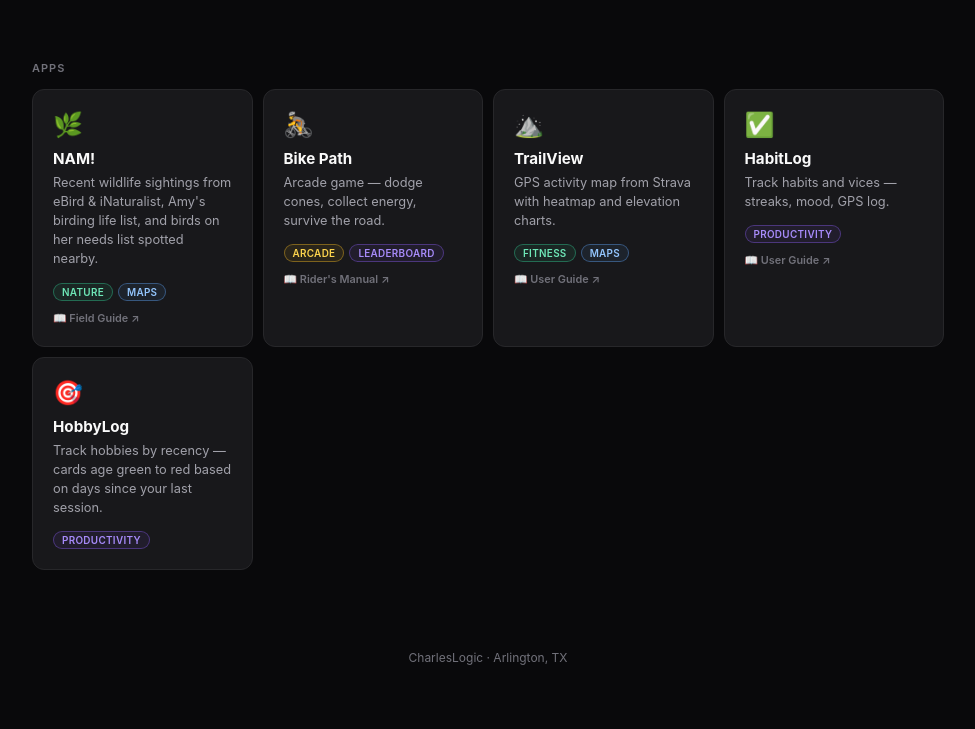
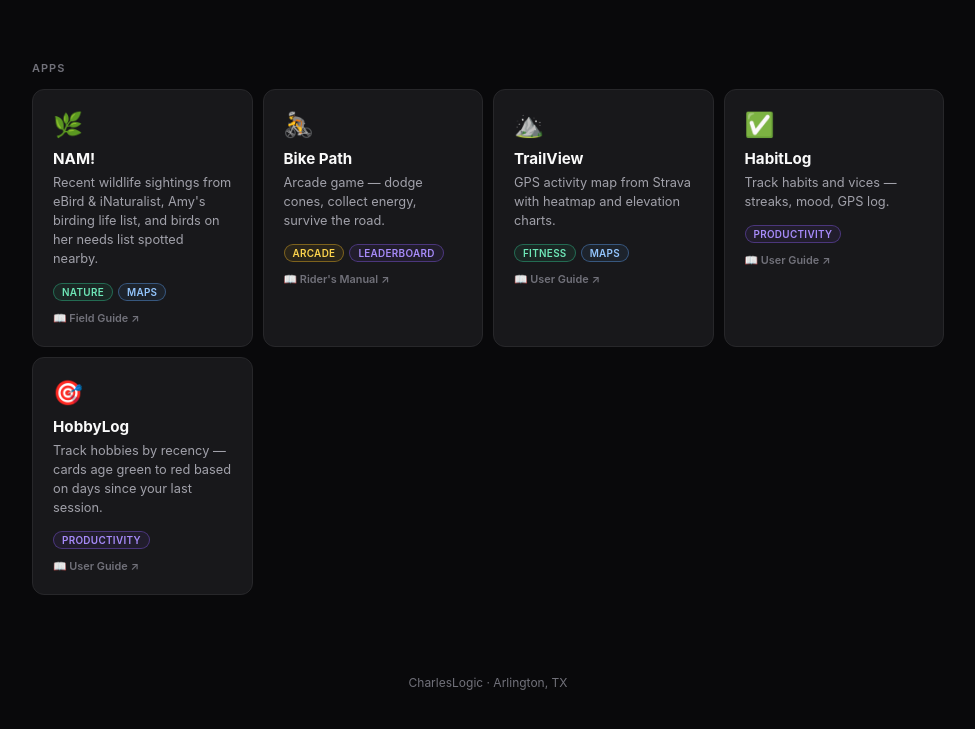
Before and after one commit to charleslogic/main-site, a website: page index.html in a window 1280 px wide. Shown: the part 267-996 px from the top of the page, without its empty margins (152-1127 px from the left). Drawn offline with Linux system fonts and the light colour scheme.

Commit message:
user guise

```diff
--- a/index.html
+++ b/index.html
@@ -433,6 +433,7 @@
         <div class="tags">
           <span class="tag tag-violet">Productivity</span>
         </div>
+        <a class="card-guide" href="https://hobby.charleslogic.com/hobby-guide.html" target="_blank" rel="noopener">📖 User Guide ↗</a>
       </div>
     </div>
 
```
